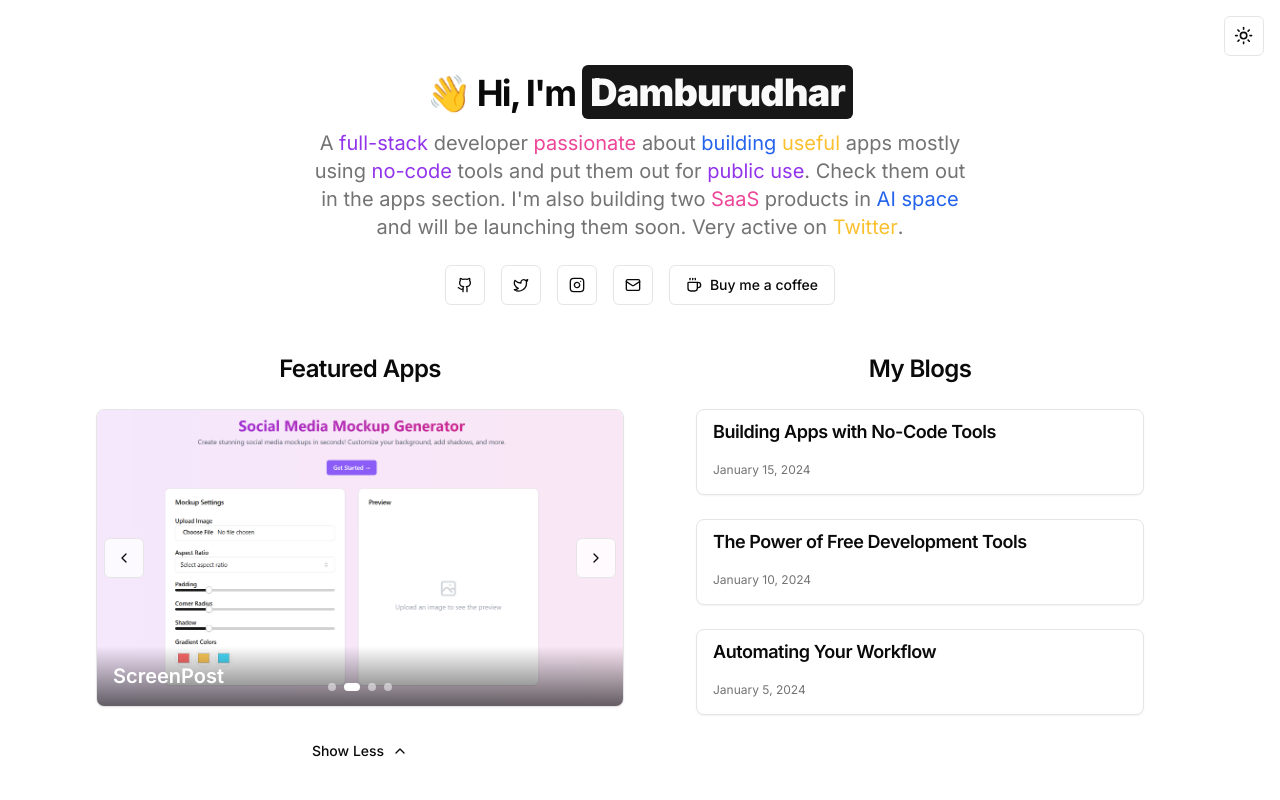
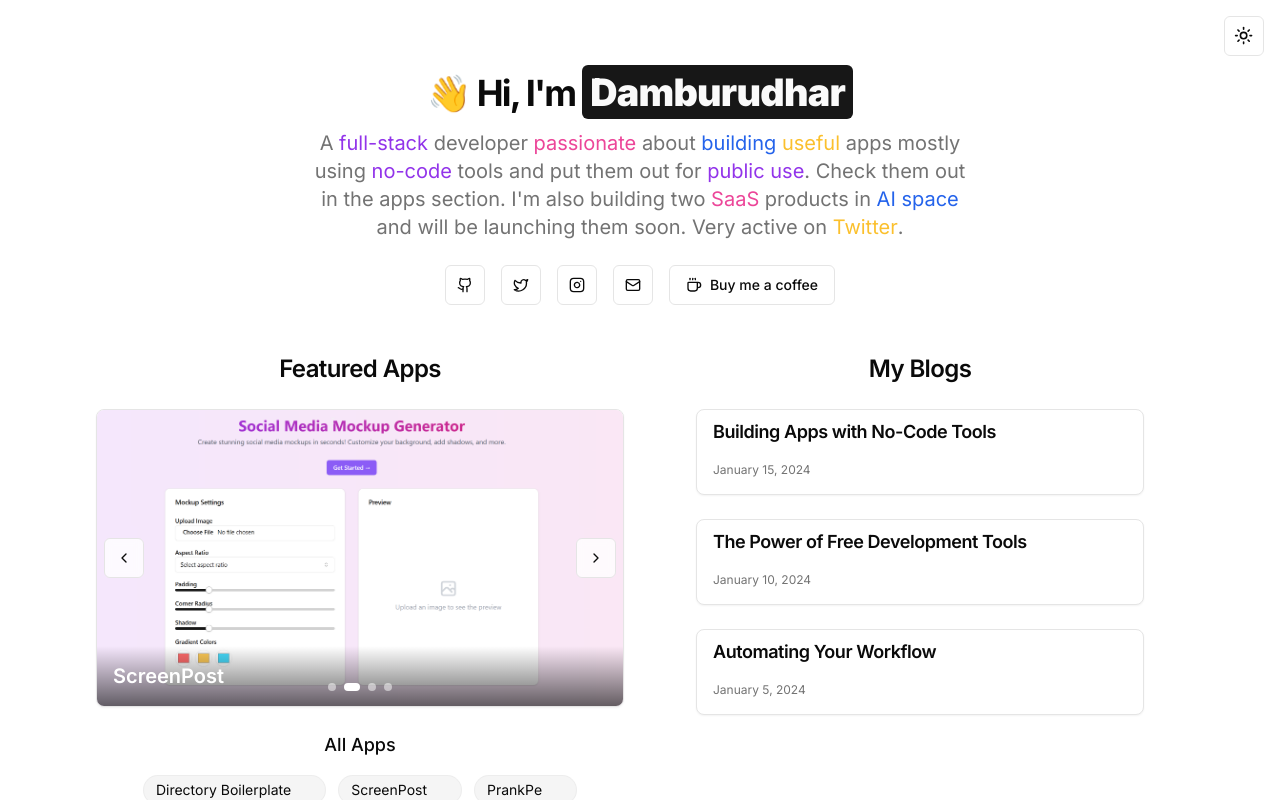
Before and after one commit to dambrubaba/text-portfolio, a Next.js app: page / in a window 1280 px wide. Both pictures are taken after a click on the button "View All Apps". Shown: the top 800 px of the page. Built offline with nearby package versions, Linux system fonts and the light colour scheme.

Commit message:
fixed view all apps

```diff
--- a/app/page.tsx
+++ b/app/page.tsx
@@ -119,6 +119,26 @@ export default function Home() {
           <section className="space-y-6">
             <h2 className="text-2xl font-semibold tracking-tight text-foreground text-center">Featured Apps</h2>
             <AppSlideshow />
+
+            {showAllApps && (
+              <div className="mt-6">
+                <h3 className="text-lg font-medium mb-4 text-foreground text-center">All Apps</h3>
+                <div className="flex flex-wrap gap-3 justify-center">
+                  {allApps.map((app) => (
+                    <Link
+                      key={app.name}
+                      href={app.url}
+                      target="_blank"
+                      className="app-tag group text-foreground hover:text-primary"
+                    >
+                      <span>{app.name}</span>
+                      <span className="ml-2 opacity-0 group-hover:opacity-100 transition-opacity">→</span>
+                    </Link>
+                  ))}
+                </div>
+              </div>
+            )}
+
             <Button
               variant="ghost"
               onClick={() => setShowAllApps(!showAllApps)}
```
